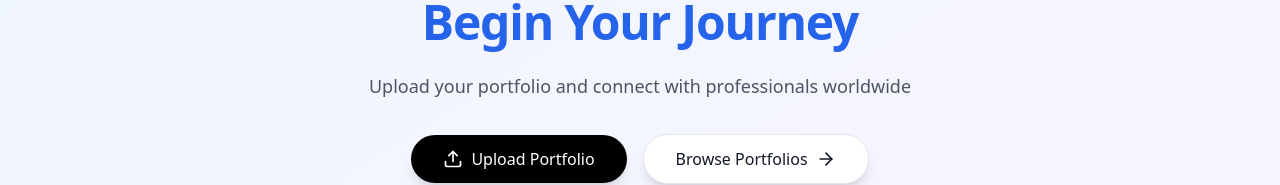
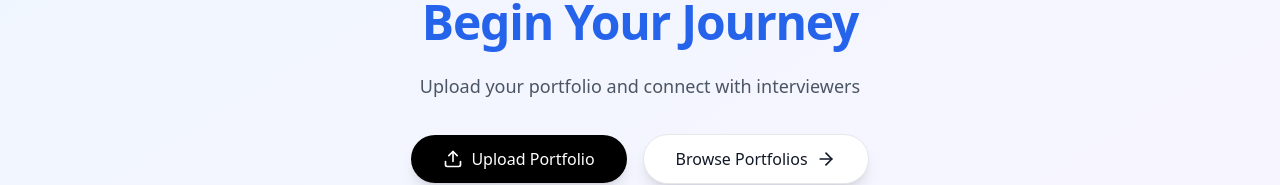
Before and after one commit to Pratik1445/skillfolio, a React (Vite) app: page / in a window 1280 px wide. Shown: the part 178-363 px from the top of the page. Built offline with nearby package versions, Linux system fonts and the light colour scheme; no server answers; the database is empty; sample sign-in values are in the browser's storage.

Commit message:
Update Home.tsx

```diff
--- a/src/pages/Home.tsx
+++ b/src/pages/Home.tsx
@@ -48,7 +48,7 @@ export default function Home() {
             variants={itemVariants}
             className="mt-6 text-lg leading-8 text-gray-600"
           >
-            Upload your portfolio and connect with professionals worldwide
+            Upload your portfolio and connect with interviewers
           </motion.p>
 
           <motion.div
```
